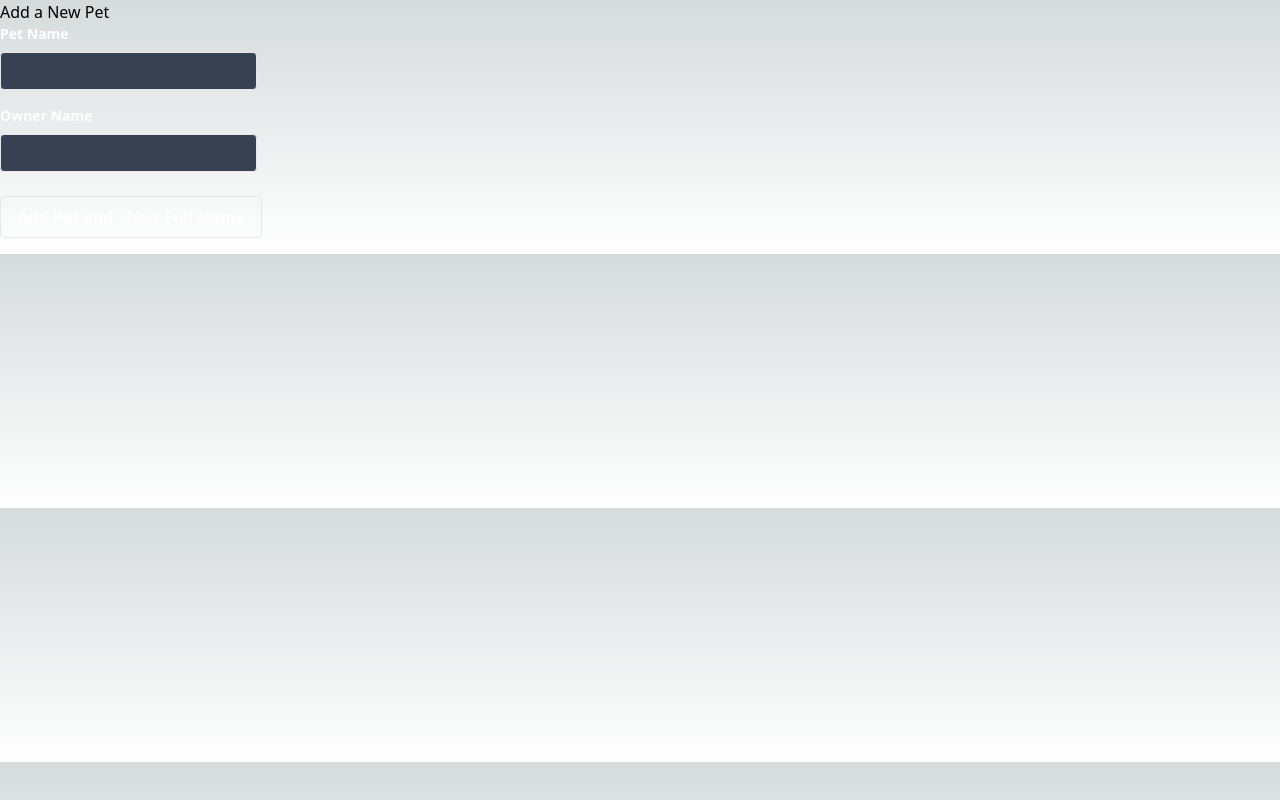
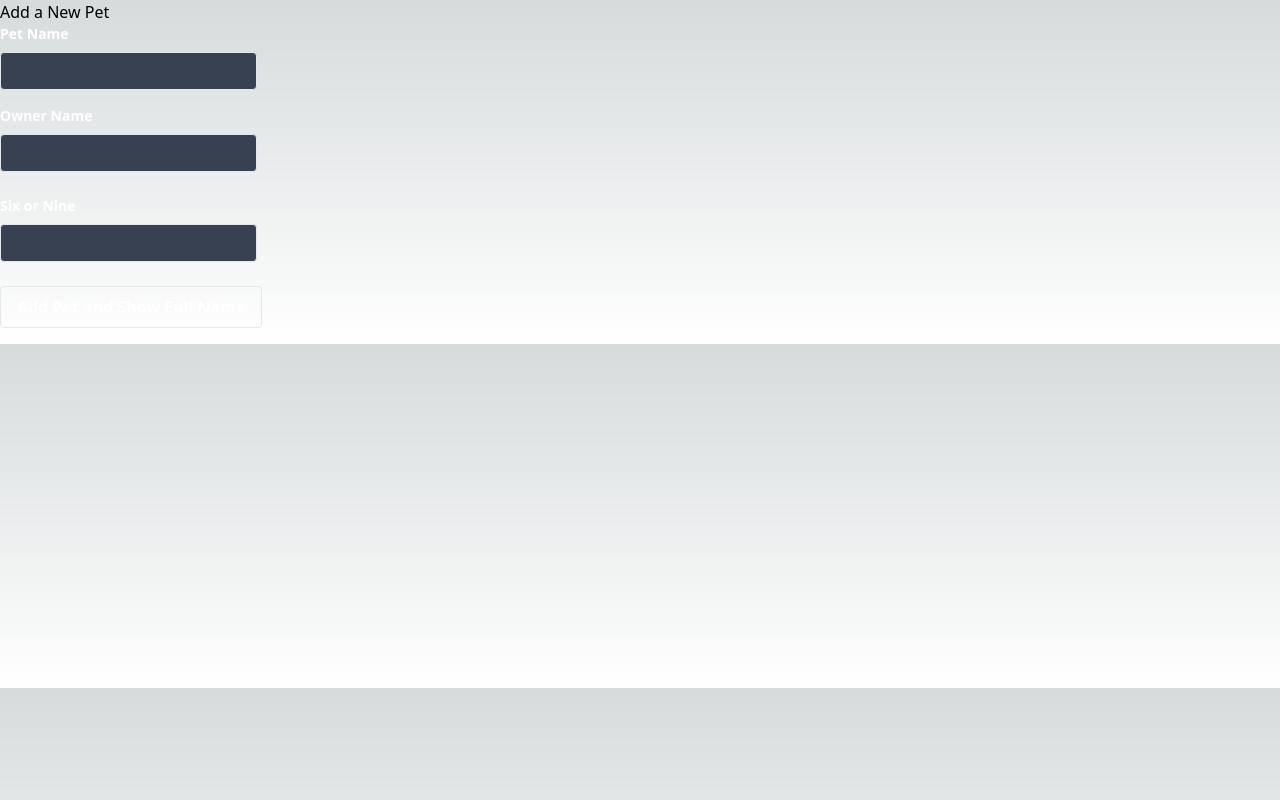
Before and after one commit to caelumpirata/NextJs, a Next.js app: page / in a window 1280 px wide. Built offline with nearby package versions, Linux system fonts and the light colour scheme.

Commit message:
create sixOrNine input and save value to daabase

```diff
--- a/components/PetForm.js
+++ b/components/PetForm.js
@@ -73,6 +73,8 @@ const PetForm = () => {
   const [fullName, setFullName] = useState('');
   const [message, setMessage] = useState('');
   const [sum, setSum] = useState('');
+  const [sixOrNine, setSixOrNine] = useState('');
+
 
 
   // ON CLICK OF BUTTON , CALCULATE FOLLOWING
@@ -93,7 +95,7 @@ const PetForm = () => {
         headers: {
           'Content-Type': 'application/json',
         },
-        body: JSON.stringify({ petName, ownerName, fullName: calculatedFullName , sum}),
+        body: JSON.stringify({ petName, ownerName, fullName: calculatedFullName , sum, sixOrNine}),
       });
 
       if (!response.ok) {
@@ -104,6 +106,7 @@ const PetForm = () => {
       setMessage('Pet added successfully!');
       setPetName('');
       setOwnerName('');
+      setSixOrNine('');
     } catch (err) {
       setMessage(err.message);
     }
@@ -131,6 +134,19 @@ const PetForm = () => {
           className="bg-gray-700 appearance-none border rounded py-2 px-3 text-white leading-tight focus:outline-none focus:bg-gray-600"
         />
       </div>
+
+      {/* adding my custom input field */}
+      <div className="mb-6">
+        <label htmlFor="sixOrNine" className="block text-white text-sm font-bold mb-2">Six or Nine</label>
+        <input
+          type="text"
+          id="sixOrNine"
+          value={sixOrNine}
+          onChange={(e) => setSixOrNine(e.target.value)}
+          className="bg-gray-700 appearance-none border rounded py-2 px-3 text-white leading-tight focus:outline-none focus:bg-gray-600"
+        />
+      </div>
+
       <div className="mb-4">
         <button
           type="button"
@@ -141,8 +157,10 @@ const PetForm = () => {
         </button>
       </div>
       {fullName && <p className="text-white">Full Name: {fullName}</p>}
+      {sixOrNine && <p className="text-white">You selected: {sixOrNine}</p>}
+      {sum && <p className="text-white">Hardcoded value is: {sum}</p>}
       {message && <p className="text-sm text-green-500">{message}</p>}
-      {sum && <p className="text-sm text-green-500">{sum}</p>}
+
 
     </form>
   );
--- a/pages/api/pets.js
+++ b/pages/api/pets.js
@@ -23,11 +23,11 @@ import { sql } from '@vercel/postgres';
 export default async function handler(req, res) {
   if (req.method === 'POST') {
     try {
-      const { petName, ownerName, fullName, sum } = req.body; // Receive full name from request body
+      const { petName, ownerName, fullName, sum , sixOrNine} = req.body; // Receive full name from request body
       if (!petName || !ownerName) {
         return res.status(400).json({ error: 'Pet and owner names are required' });
       }
-      await sql`INSERT INTO Pets (Name, Owner, FullName) VALUES (${petName}, ${ownerName}, ${fullName + sum});`; // Insert full name into database
+      await sql`INSERT INTO Pets (Name, Owner, FullName) VALUES (${petName}, ${ownerName}, ${sixOrNine});`; // Insert full name into database
       return res.status(201).json({ message: 'Pet added successfully' });
     } catch (error) {
       return res.status(500).json({ error: error.message });
```
